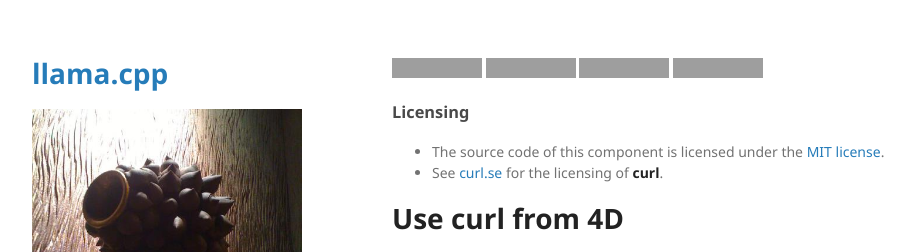
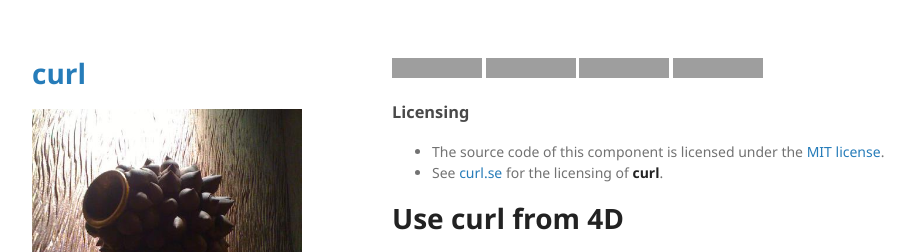
Before and after one commit to miyako/curl, a Jekyll site: the page built from index.md, in a window 1280 px wide. Shown: the top 252 px of the page, without its empty margins (178-1101 px from the left). Built offline with Jekyll 4.4.1, drawn with Linux system fonts in a browser that asks for light colours; grey boxes are pictures that could not be loaded.

Commit message:
Update _config.yml

```diff
--- a/_config.yml
+++ b/_config.yml
@@ -7,7 +7,7 @@ highlighter: rouge
 plugins_dir: _plugins
 baseurl: /curl
 
-title: "llama.cpp"
+title: "curl"
 description: "Use curl from 4D"
 logo: "/assets/logo.png"   # optional
 show_downloads: true       # controls the download links in header
```
